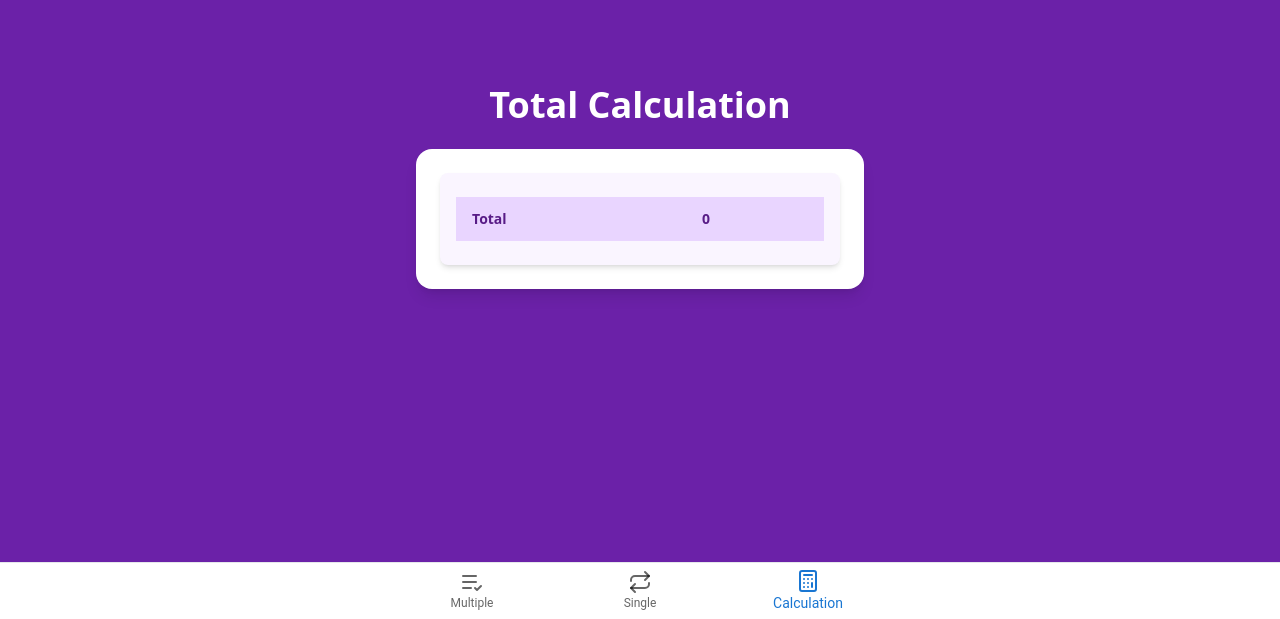
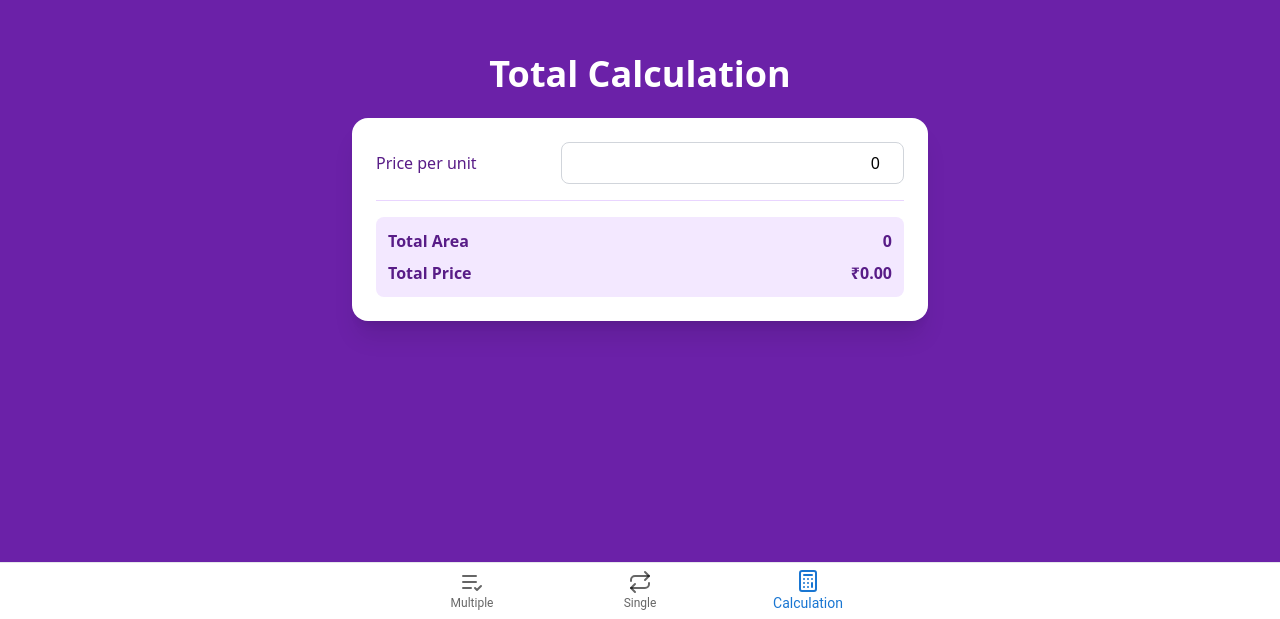
Before and after one commit to Murlidhar08/Area-Converter, a React (Vite) app: page /calculation in a window 1280 px wide. Shown: the part 181-800 px from the top of the page. Built offline with nearby package versions, Linux system fonts and the light colour scheme.

Commit message:
Task #7 : Added calculator

```diff
--- a/src/pages/AreaConverterMultiple.tsx
+++ b/src/pages/AreaConverterMultiple.tsx
@@ -313,7 +313,6 @@ export default function AreaConverterMultiple() {
             <tbody>
               {Object.keys(unitDetails).map(
                 (unit) =>
-                  unit !== fromUnit && (
                   <motion.tr
                     key={unit}
                     className={`cursor-pointer transition-colors ${selectedUnit === unit ? "bg-purple-100" : "bg-white hover:bg-purple-50"
@@ -351,7 +350,6 @@ export default function AreaConverterMultiple() {
                       )}
                     </td>
                   </motion.tr>
-                  )
               )}
             </tbody>
           </table>
--- a/src/pages/Calculation.tsx
+++ b/src/pages/Calculation.tsx
@@ -7,10 +7,11 @@ import { removeCalcItem } from '@/redux/slices/calculationSlice';
 export default function Calculation() {
     const dispatch = useDispatch();
     const calculationStore = useSelector((state: any) => state.calculation);
+    const [pricePerUnit, setPricePerUnit] = useState<number>(0);
     const [totalVal, setTotalVal] = useState<number>(0);
 
     useEffect(() => {
-        const total = calculationStore.listOfCalc.reduce((sum: any, item: any) => sum + Number(item.value || 0), 0);
+        const total = calculationStore.listOfCalc.reduce((sum: number, item: any) => sum + Number(item.value || 0), 0);
         setTotalVal(total);
     }, [calculationStore.listOfCalc]);
 
@@ -26,49 +27,70 @@ export default function Calculation() {
                 Total Calculation
             </motion.h1>
 
-            {/* Box */}
             <motion.div
-                className="bg-white p-6 rounded-2xl shadow-lg w-full max-w-md mx-auto"
+                className="bg-white p-6 rounded-2xl shadow-xl w-full max-w-xl mx-auto"
                 initial={{ opacity: 0, scale: 0.95 }}
                 animate={{ opacity: 1, scale: 1 }}
                 transition={{ duration: 0.4 }}
             >
-                <div className="bg-purple-50 p-4 rounded-lg shadow-md overflow-x-auto">
-                    <table className="w-full text-sm text-left border-separate border-spacing-y-2">
-                        <tbody>
-                            {calculationStore?.listOfCalc.map((row: any, index: number) => (
-                                <motion.tr
-                                    key={index}
-                                    className="bg-purple-50 hover:bg-purple-200 transition-colors cursor-pointer"
-                                    initial="hidden"
-                                    animate="visible"
-                                    custom={index}
+                <div className="space-y-4">
+                    {/* Price Input */}
+                    <div className="flex justify-between items-center gap-4">
+                        <label className="text-purple-900 font-medium w-1/2">Price per unit</label>
+                        <input
+                            type="number"
+                            value={pricePerUnit}
+                            onChange={(e) => setPricePerUnit(Number(e.target.value))}
+                            className="p-2 border border-gray-300 rounded-lg w-full text-right focus:outline-none focus:ring-2 focus:ring-purple-500"
+                            placeholder="Enter Value"
+                        />
+                    </div>
+
+                    <hr className="border-purple-200" />
+
+                    {/* Calculations List */}
+                    {calculationStore?.listOfCalc.map((row: any, index: number) => (
+                        <motion.div
+                            key={index}
+                            className="flex justify-between items-center bg-purple-50 hover:bg-purple-100 p-3 rounded-md shadow-sm transition-colors"
+                            initial={{ opacity: 0, x: -20 }}
+                            animate={{ opacity: 1, x: 0 }}
+                            transition={{ delay: index * 0.05 }}
+                        >
+                            <div className="text-purple-900 font-medium">
+                                {row.unitValue} ({row.unit})
+                            </div>
+                            <div className="flex items-center gap-3 font-semibold text-purple-900">
+                                <span>{row.value} {calculationStore.calculateUnit}</span>
+                                <button
+                                    onClick={() => dispatch(removeCalcItem(index))}
+                                    className="hover:bg-red-100 p-1 rounded-full"
                                 >
-                                    <td className="py-3 px-4 font-medium text-purple-900">{row.unitValue} ({row.unit})</td>
-                                    <td className="py-3 px-4 font-semibold text-purple-900 flex justify-between">
-                                        <p>{row.value} ({calculationStore.calculateUnit})</p>
-                                        <X size={20}
-                                            color="red"
-                                            onClick={() => dispatch(removeCalcItem(index))}
-                                        />
-                                    </td>
-                                </motion.tr>
-                            ))}
+                                    <X size={18} className="text-red-500" />
+                                </button>
+                            </div>
+                        </motion.div>
+                    ))}
 
-                            {/* Total */}
-                            <motion.tr
-                                className="bg-purple-200 hover:bg-purple-300 transition-colors cursor-pointer"
-                                initial="hidden"
-                                animate="visible"
-                            >
-                                <td className="py-3 px-4 text-purple-900 font-bold">Total</td>
-                                <td className="py-3 px-4 text-purple-900 font-bold">
-                                    {totalVal}
-                                    {calculationStore.calculateUnit ? `(${calculationStore.calculateUnit})` : ""}
-                                </td>
-                            </motion.tr>
-                        </tbody>
-                    </table>
+                    {/* Totals */}
+                    <div className="bg-purple-100 p-3 rounded-lg space-y-2 mt-4">
+                        <div className="flex justify-between font-bold text-purple-900">
+                            <span>Total Area</span>
+                            <span>
+                                {totalVal} {calculationStore.calculateUnit ? `(${calculationStore.calculateUnit})` : ""}
+                            </span>
+                        </div>
+                        <div className="flex justify-between font-bold text-purple-900">
+                            <span>Total Price</span>
+                            <span>
+                                {Intl.NumberFormat("en-IN", {
+                                    style: "currency",
+                                    currency: "INR",
+                                    maximumFractionDigits: 2,
+                                }).format(totalVal * pricePerUnit)}
+                            </span>
+                        </div>
+                    </div>
                 </div>
             </motion.div>
         </div>
```
Lines whose indentation alone changed are shown as unchanged.
